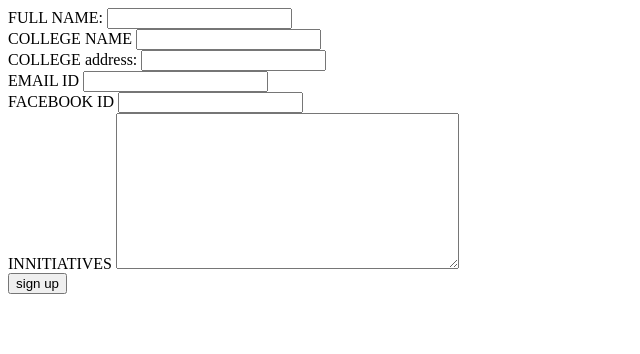
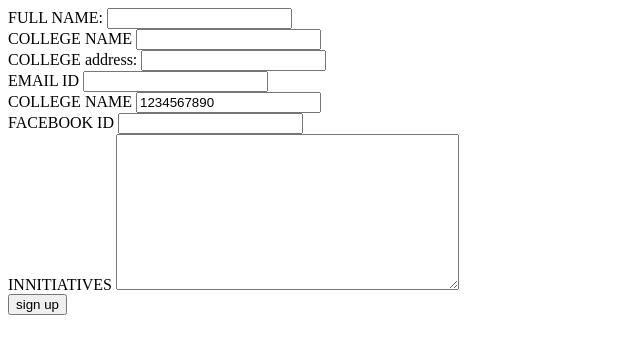
Before and after one commit to sroy8091/espektro, a Django app: a page that uses templates/forms.html in a window 1280 px wide. Shown: the top 354 px of the page, without its empty margins (0-640 px from the left). Run offline with Django 3.2, Linux system fonts and the light colour scheme.

Commit message:
Update forms.html

```diff
--- a/templates/forms.html
+++ b/templates/forms.html
@@ -23,6 +23,11 @@
     <label for="{{ form.Email_Address.id_for_label }}">EMAIL ID</label>
     {{ form.Email_Address }}
 </div>
+      <div class="fieldWrapper">
+    {{ form.PhoneNo.errors }}
+    <label for="{{ form.PhoneNo.id_for_label }}">COLLEGE NAME</label>
+    {{ form.PhoneNo }}
+</div>
 <div class="fieldWrapper">
     {{ form.facebook_Link.errors }}
     <label for="{{ form.facebook_Link.id_for_label }}">FACEBOOK ID</label>
```
